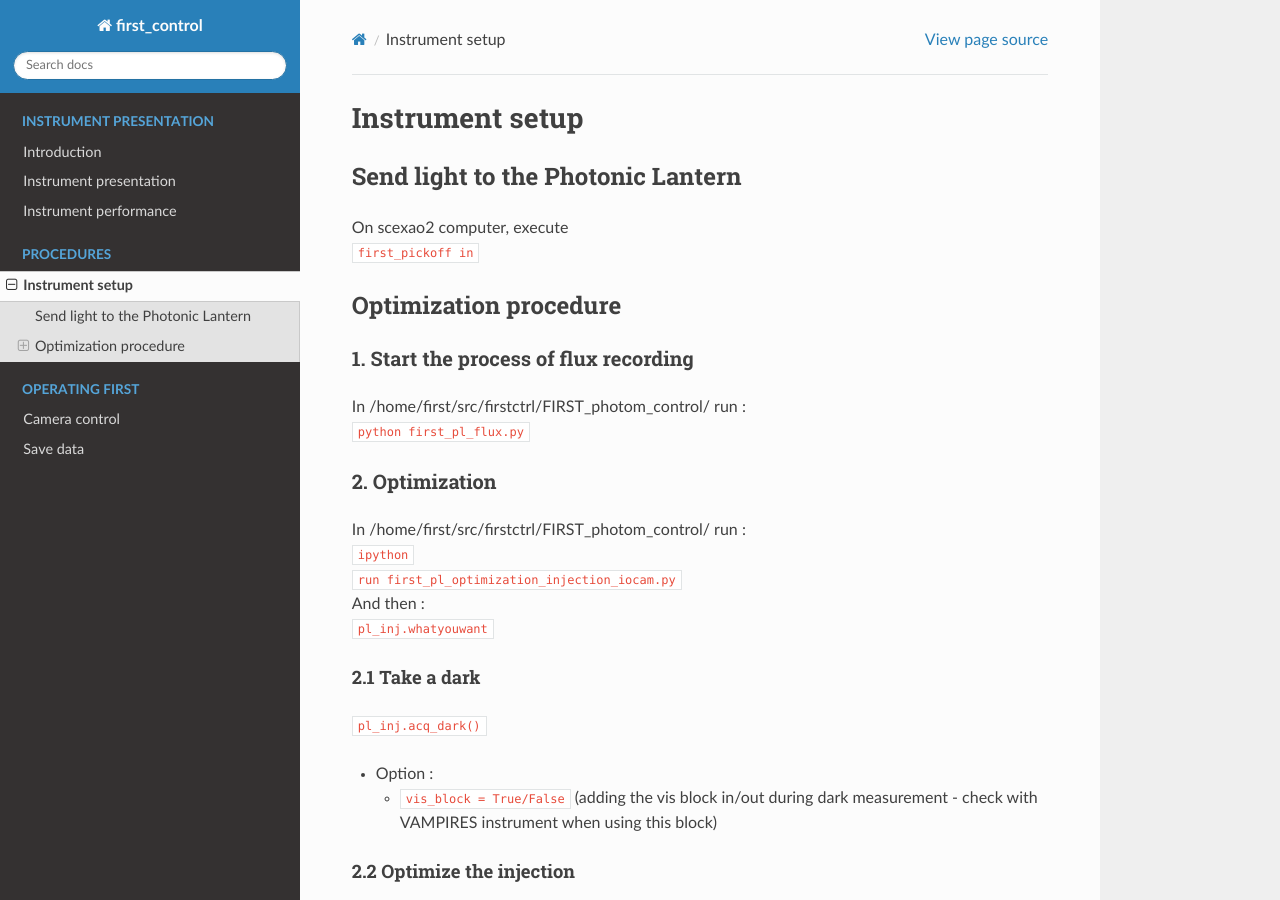
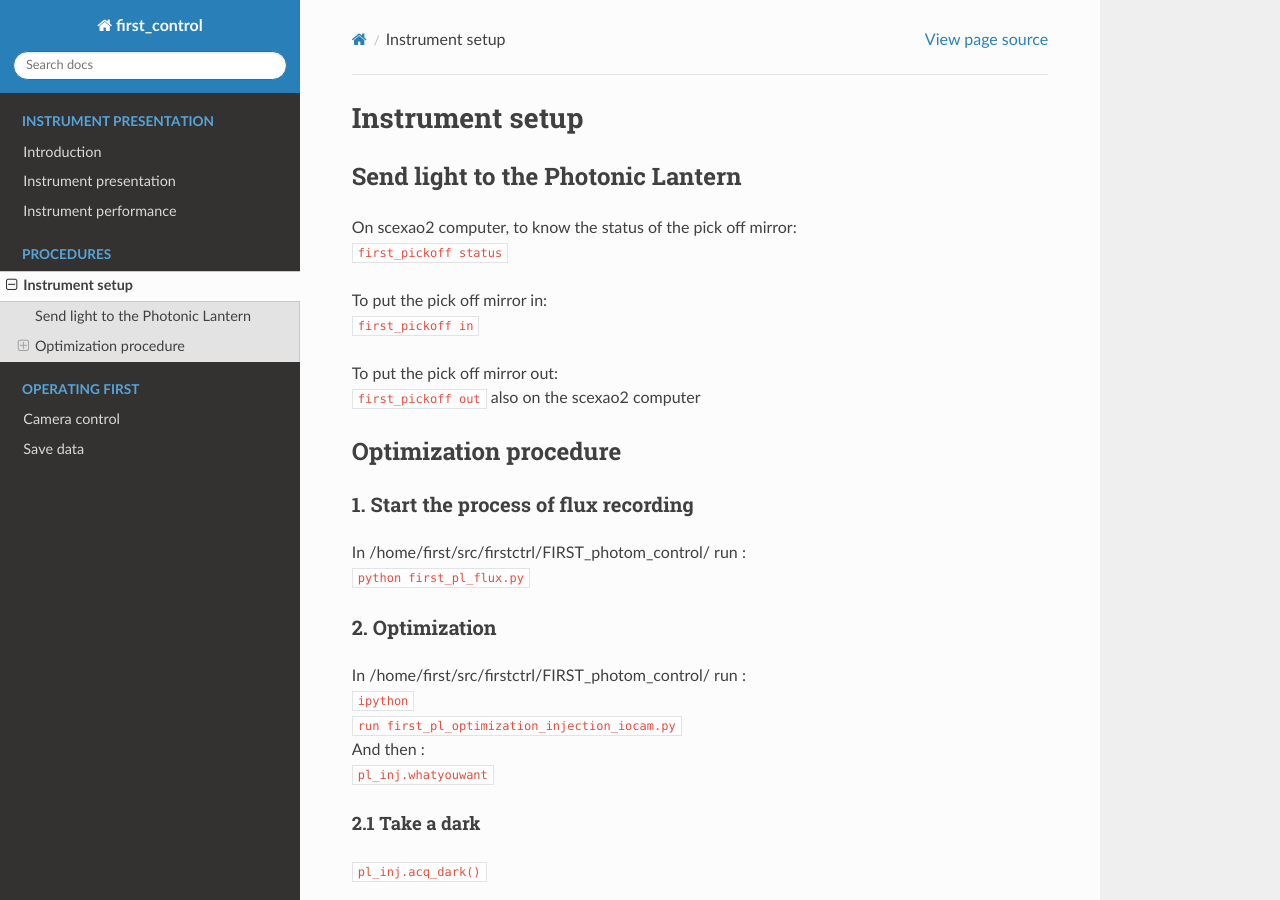
Before and after one commit to scexao-org/first_control, a Sphinx documentation site: the page built from source/instrument_setup.md, in a window 1280 px wide and 900 px high. Built offline with Sphinx 7.4.7 and the Read the Docs theme 3.1.0, drawn with Linux system fonts in a browser that asks for light colours; pages that are not in the unit, such as notebooks, are missing from menus.

Commit message:
new repos

```diff
--- a/source/index.rst
+++ b/source/index.rst
@@ -30,7 +30,13 @@
    camera_control
    saving_images
 
+.. toctree::
+   :maxdepth: 2
+   :caption: Using the FIRST pipeline
 
+   pipeline_overview
+   calibration_recipies
+   image_reconstruction
 
 Indices and tables
 ==================
--- a/source/instrument_setup.md
+++ b/source/instrument_setup.md
@@ -2,8 +2,15 @@
 
 ## Send light to the Photonic Lantern
 
-On scexao2 computer, execute <br />
+On scexao2 computer, to know the status of the pick off mirror: <br />
+`first_pickoff status`
+
+To put the pick off mirror in: <br />
 `first_pickoff in`
+
+To put the pick off mirror out: <br />
+`first_pickoff out`
+also on the scexao2 computer
 
 ## Optimization procedure
 ### 1. Start the process of flux recording
```
